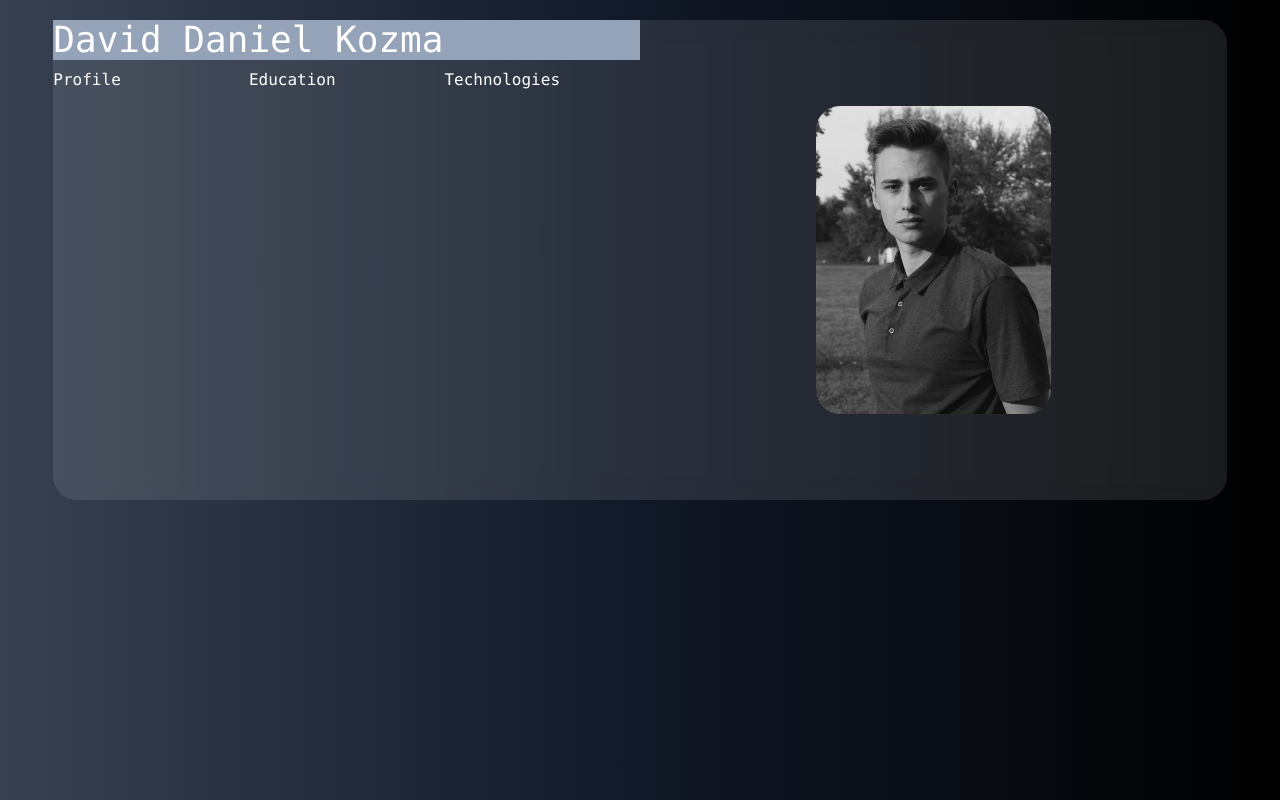
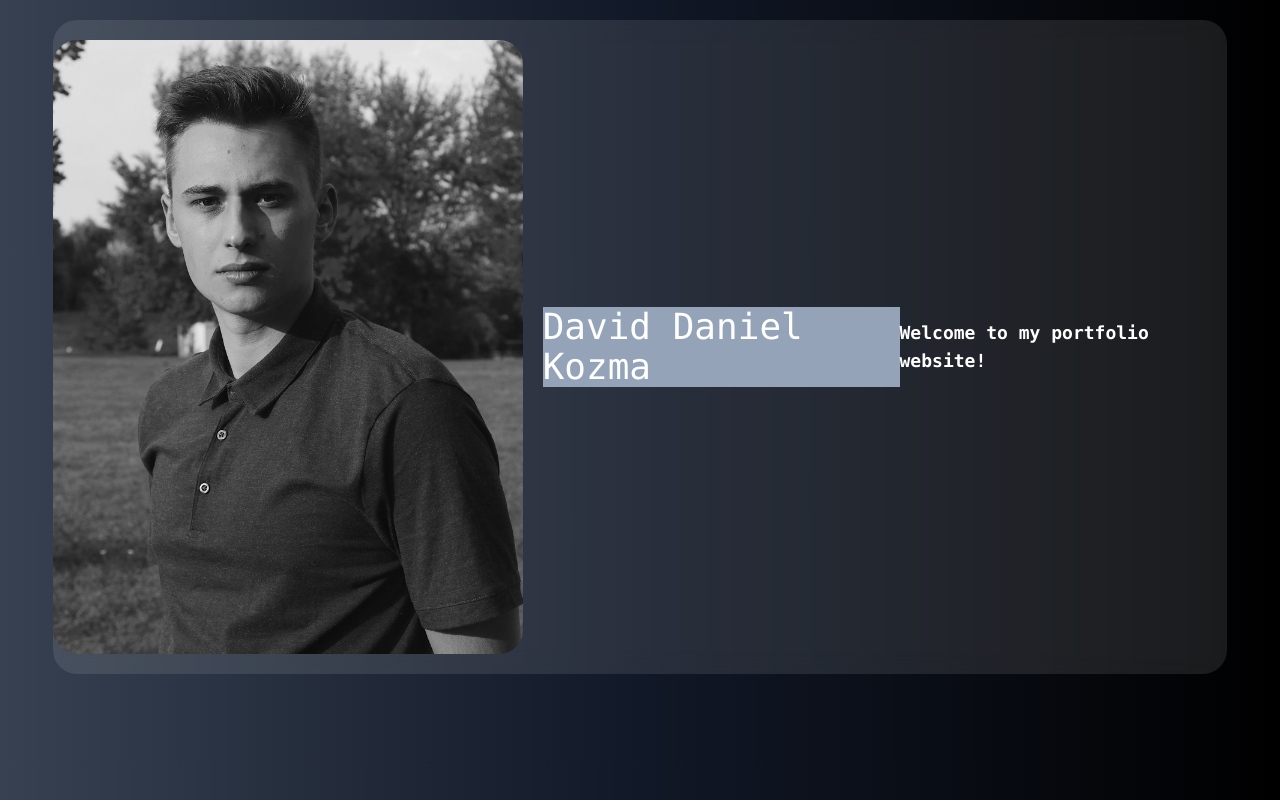
Before and after one commit to kukac001/my_portfolio_v2, a React (Create React App) app: page / in a window 1280 px wide. Built offline with nearby package versions, Linux system fonts and the light colour scheme.

Commit message:
UI update

```diff
--- a/package.json
+++ b/package.json
@@ -10,6 +10,7 @@
     "react-dom": "^17.0.2",
     "react-parallax-tilt": "^1.6.3",
     "react-scripts": "^5.0.0",
+    "react-typical": "^0.1.3",
     "web-vitals": "^2.1.4"
   },
   "scripts": {
--- a/src/components/MainGrid.js
+++ b/src/components/MainGrid.js
@@ -1,26 +1,22 @@
 import Dani from '../images/dani.jpg'
+import Typical from 'react-typical';
 
 const MainGrid = () => {
     return (
-        <div className="w-11/12 h-3/5 bg-white bg-opacity-10 flex rounded-3xl border-opacity-30 border-r-0 border-b-0 backdrop-filter backdrop-blur-md font-mono text-white mt-5 text-2xl m-auto">
-            <div className="grid grid-cols-2">
-                <div className=''>
-                    <h1 className="text-xl bg-slate-400 sm:text-4xl">David Daniel Kozma</h1>
-                    <div className='grid grid-cols-3 mt-2  text-sm sm:text-base'>
-                        <div className=''>
-                            <p className=''><a href="#profile">Profile</a></p>
-                        </div>
-                        <div>
-                            <p className='ml-4 sm:ml-0'><a href="#profile">Education</a></p>
-                        </div>
-                        <div>
-                            <p className='ml-12 sm:ml-0'><a href="#profile">Technologies</a></p>
-                        </div>
-                    </div>
-                </div>
-                <div className='flex m-auto justify-center'>
-                    <img src={Dani} alt="Logo" className="rounded-3xl bg-red-100 w-4/5 md:w-3/5 xl:w-2/5"/>
-                </div>
+        <div className="w-11/12 bg-white bg-opacity-10 flex rounded-3xl border-opacity-30 border-r-0 border-b-0 backdrop-filter backdrop-blur-md font-mono text-white mt-5 text-2xl m-auto">
+            <div className="flex flex-col justify-center items-center w-max-xs md:flex-row">
+                <img src={Dani} alt="Logo" className="rounded-3xl bg-red-100 w-3/5 mt-5 md:w-2/5 md:mb-5"/>
+                <h1 className="text-xl bg-slate-400 sm:text-4xl mt-5 mb-5 md:ml-5">David Daniel Kozma</h1>
+                <p className="text-lg">
+                    <Typical
+                        loop={Infinity}
+                        wrapper='b'
+                        steps={[
+                            'Hello 👋', 1000,
+                            'Welcome to my portfolio website!', 5000
+                        ]}
+                    />
+                </p>
             </div>
         </div>
     );
```
Also changed, not shown: 1 other file (tests, documents, lock files or other folders).
